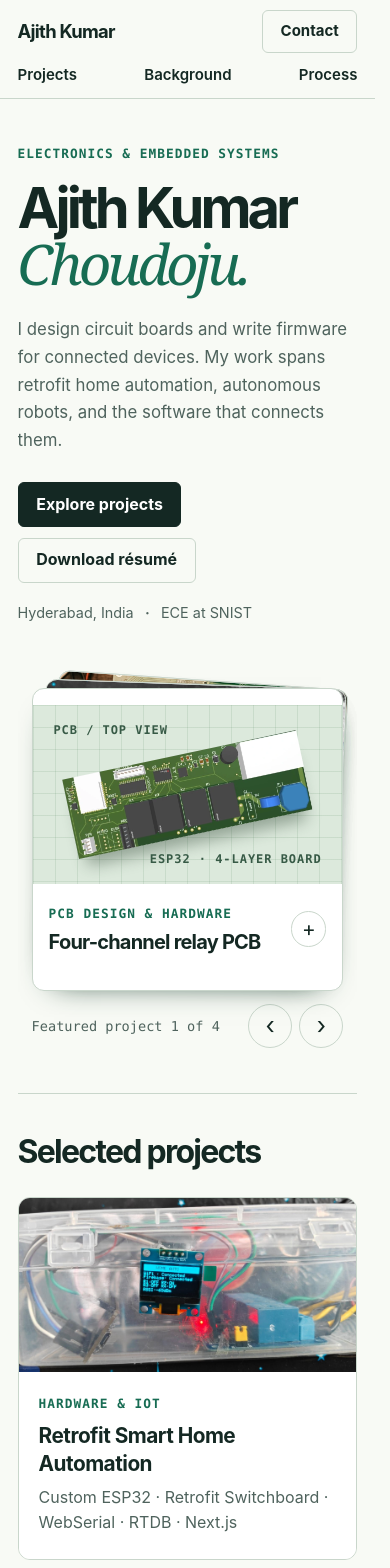
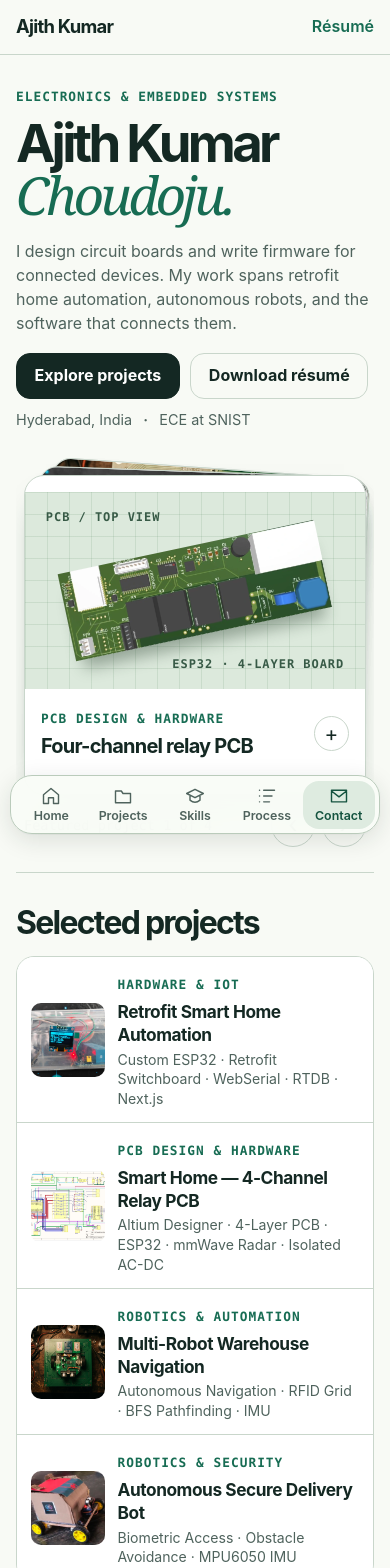
Before and after one commit to ajithhhak/portfolio, a Next.js app: page / in a window 390 px wide. Shown: the top 1568 px of the page. Built offline with nearby package versions, Linux system fonts and the light colour scheme.

Commit message:
Adapt portfolio for phones with section tabs and project sheets

```diff
--- a/app/globals.css
+++ b/app/globals.css
@@ -67,3 +67,70 @@ footer.section{display:flex;align-items:center;justify-content:space-between;gap
   background: var(--paper); color: var(--ink); font-size: 1.5rem; line-height: 1;
 }
 .deck-controls button:hover, .modal-close:hover, .carousel-arrow:hover { background: #e2ece1; }
+
+.mobile-tabs, .mobile-resume { display: none; }
+.deck-photo { height: auto; }
+
+@media (max-width: 680px) {
+  :root {
+    --font-body: -apple-system, BlinkMacSystemFont, "Segoe UI", sans-serif;
+    --dock-space: calc(5.3rem + env(safe-area-inset-bottom));
+  }
+  html { scrollbar-gutter: auto; scroll-padding-block: calc(4rem + env(safe-area-inset-top)) var(--dock-space); }
+  body { padding-bottom: var(--dock-space); }
+  .shell {
+    width: auto;
+    margin-left: max(1rem, env(safe-area-inset-left));
+    margin-right: max(1rem, env(safe-area-inset-right));
+  }
+  .top {
+    padding-top: env(safe-area-inset-top);
+    background: rgba(248,250,245,.93);
+    -webkit-backdrop-filter: blur(16px);
+    backdrop-filter: blur(16px);
+  }
+  .nav { min-height: 3.35rem; padding: .2rem 0; flex-wrap: nowrap; }
+  .nav .brand, .mobile-resume { min-height: 44px; align-items: center; }
+  .nav-links, .nav .contact-btn { display: none; }
+  .mobile-resume { display: inline-flex; color: var(--green); font-weight: 600; }
+  .mobile-tabs {
+    position: fixed; z-index: 8;
+    bottom: max(.6rem, env(safe-area-inset-bottom));
+    left: max(.6rem, env(safe-area-inset-left));
+    right: max(.6rem, env(safe-area-inset-right));
+    display: grid; grid-template-columns: repeat(5, minmax(0,1fr));
+    max-width: 30rem; margin-inline: auto; padding: .3rem;
+    background: rgba(249,252,247,.95);
+    border: 1px solid #bacbbb; border-radius: 22px;
+    box-shadow: 0 6px 24px #14282320;
+    -webkit-backdrop-filter: blur(16px);
+    backdrop-filter: blur(16px);
+  }
+  .mobile-tabs a {
+    min-height: 48px; display: grid; align-content: center; justify-items: center;
+    gap: 3px; color: var(--muted); border-radius: 16px; text-decoration: none;
+    font-size: .775rem; font-weight: 600; line-height: 1.15;
+  }
+  .mobile-tabs svg { width: 20px; height: 20px; }
+  .mobile-tabs a[aria-current] { color: #14533f; background: #deebe0; }
+  .hero { padding: 2rem 0 1.55rem; gap: 1rem; }
+  .hero h1 { font-size: clamp(3.1rem,13.5vw,4.75rem); margin: .75rem 0 1rem; }
+  .hero .intro { font-size: 1rem; line-height: 1.5; }
+  .actions { margin: 1.15rem 0 .6rem; }
+  .actions a { border-radius: 14px; }
+  .deck { padding: 28px 8px 0; }
+  .deck-card { border-radius: 20px; }
+  .deck-controls { margin-top: .5rem; }
+  .projects { gap: 0; background: white; overflow: hidden; border: 1px solid var(--line); border-radius: 18px; }
+  .project { border: 0; border-radius: 0; }
+  .project + .project { border-top: 1px solid var(--line); }
+  .project button { display: grid; grid-template-columns: clamp(4rem,19vw,5.5rem) minmax(0,1fr); align-items: center; gap: .8rem; padding: .85rem; }
+  .project .thumb { aspect-ratio: 1; border-radius: 10px; }
+  .project .details { padding: 0; }
+  .details h3 { font-size: 1.08rem; margin: .2rem 0; }
+  .details p { font-size: .88rem; line-height: 1.4; }
+  .section { padding: 2rem 0; }
+  .section > h2 { margin-bottom: 1rem; }
+  .plus { flex-shrink: 0; }
+  .contact-links a { display: inline-flex; align-items: center; min-height: 44px; overflow-wrap: anywhere; }
+}
--- a/app/layout.js
+++ b/app/layout.js
@@ -1,6 +1,8 @@
 import './globals.css';
 import './modal.css';
 import Navigation from '@/components/Navigation';
+
+export const viewport = { width: 'device-width', initialScale: 1, viewportFit: 'cover', themeColor: '#f8faf5' };
 
 export const metadata = {
   title: 'Ajith Kumar Choudoju | Electronics Engineer',
--- a/app/page.js
+++ b/app/page.js
@@ -1,5 +1,6 @@
 "use client";
 import { useState, useEffect } from 'react';
+import Image from 'next/image';
 import ProjectDeck from '@/components/ProjectDeck';
 import ImageCarousel from '@/components/ImageCarousel';
 
@@ -326,7 +327,7 @@ export default function Home() {
         <div className="projects">{allProjects.map(proj => (
           <article className="project" key={proj.id}>
             <button onClick={() => setModalData(proj)} aria-haspopup="dialog" aria-label={`Explore ${proj.title}`}>
-              <div className="thumb"><img src={proj.thumbnail} alt="" loading="lazy"/></div>
+              <div className="thumb"><Image src={proj.thumbnail} alt="" width={640} height={328} sizes="(max-width: 680px) 88px, (max-width: 1200px) 46vw, 570px" /></div>
               <div className="details"><span className="eyebrow">{proj.category}</span><h3>{proj.title}</h3><p>{proj.meta.split(' / ').join(' · ')}</p></div>
             </button>
           </article>))}</div>
@@ -347,13 +348,12 @@ export default function Home() {
       >
         {modalData && (
           <div className="project-modal" role="dialog" aria-modal="true" aria-labelledby="project-modal-title">
-            <button
-              className="modal-close"
-              onClick={() => setModalData(null)}
-              aria-label="Close modal"
-            >&times;</button>
-
             <div className="modal-header">
+              <button
+                className="modal-close"
+                onClick={() => setModalData(null)}
+                aria-label="Close modal"
+              >&times;</button>
               <div className="modal-header-label">
                 <span className="dot"></span>
                 <span>{modalData.category}</span>
--- a/components/ImageCarousel.js
+++ b/components/ImageCarousel.js
@@ -22,7 +22,7 @@ export default function ImageCarousel({ images, alt, variant = 'card' }) {
   if (!images || images.length === 0) return null;
 
   const isModal = variant === 'modal';
-  const height = isModal ? '320px' : '180px';
+  const height = isModal ? 'var(--gallery-height, 320px)' : '180px';
 
   return (
     <div
--- a/components/Navigation.js
+++ b/components/Navigation.js
@@ -1,9 +1,65 @@
+"use client";
+
+import { useEffect, useState } from 'react';
+
+const sections = [
+  { id: 'hero', label: 'Home', icon: 'M3 10.5 12 3l9 7.5V21h-6v-7H9v7H3z' },
+  { id: 'projects', label: 'Projects', icon: 'M3 6h7l2 3h9v11H3z' },
+  { id: 'education-skills', label: 'Skills', icon: 'm2 9 10-5 10 5-10 5z M6 12v5q6 5 12 0v-5' },
+  { id: 'work-process', label: 'Process', icon: 'M8 5h13M8 12h10M8 19h7M3 5h.1M3 12h.1M3 19h.1' },
+  { id: 'contact', label: 'Contact', icon: 'M3 5h18v14H3z M3 6l9 7 9-7' }
+];
+
 export default function Navigation() {
+  const [active, setActive] = useState('hero');
+
+  useEffect(() => {
+    const mobile = window.matchMedia('(max-width: 680px)');
+    const targets = sections.map(({ id }) => document.getElementById(id)).filter(Boolean);
+    let frame = 0;
+    function update() {
+      frame = 0;
+      if (!mobile.matches || !targets.length) return;
+      const atEnd = window.scrollY + window.innerHeight >= document.documentElement.scrollHeight - 2;
+      const marker = Math.min(150, window.innerHeight * .25);
+      const visible = targets.filter(el => el.getBoundingClientRect().top <= marker);
+      setActive((atEnd ? targets.at(-1) : visible.at(-1) || targets[0]).id);
+    }
+    function schedule() {
+      if (!frame && mobile.matches) frame = requestAnimationFrame(update);
+    }
+    update();
+    window.addEventListener('scroll', schedule, { passive: true });
+    window.addEventListener('resize', schedule);
+    return () => {
+      cancelAnimationFrame(frame);
+      window.removeEventListener('scroll', schedule);
+      window.removeEventListener('resize', schedule);
+    };
+  }, []);
+
   return (
-    <header className="top"><nav className="shell nav" aria-label="Main navigation">
-      <a className="brand" href="/#hero">Ajith Kumar</a>
-      <div className="nav-links"><a href="/#projects">Projects</a><a href="/#education-skills">Background</a><a href="/#work-process">Process</a></div>
-      <a className="contact-btn" href="/#contact">Contact</a>
-    </nav></header>
+    <>
+      <header className="top">
+        <nav className="shell nav" aria-label="Main navigation">
+          <a className="brand" href="/#hero">Ajith Kumar</a>
+          <div className="nav-links">
+            <a href="/#projects">Projects</a><a href="/#education-skills">Background</a>
+            <a href="/#work-process">Process</a>
+          </div>
+          <a className="contact-btn" href="/#contact">Contact</a>
+          <a className="mobile-resume" href="/resume.pdf" download>Résumé</a>
+        </nav>
+      </header>
+      <nav className="mobile-tabs" aria-label="Portfolio sections">
+        {sections.map(({ id, label, icon }) => (
+          <a key={id} href={`/#${id}`} aria-current={active === id ? 'location' : undefined}>
+            <svg aria-hidden="true" viewBox="0 0 24 24" fill="none" stroke="currentColor"
+              strokeWidth="1.7" strokeLinecap="round" strokeLinejoin="round"><path d={icon} /></svg>
+            {label}
+          </a>
+        ))}
+      </nav>
+    </>
   );
 }
--- a/components/ProjectDeck.js
+++ b/components/ProjectDeck.js
@@ -1,6 +1,7 @@
 "use client";
 
 import { useRef, useState } from 'react';
+import Image from 'next/image';
 import { flushSync } from 'react-dom';
 
 export default function ProjectDeck({ projects, onOpen }) {
@@ -50,7 +51,7 @@ export default function ProjectDeck({ projects, onOpen }) {
   function beginDrag(event) {
     if (turning.current || !event.isPrimary || event.button !== 0) return;
     suppressClick.current = false;
-    gesture.current = { id: event.pointerId, x: event.clientX, time: event.timeStamp };
+    gesture.current = { id: event.pointerId, x: event.clientX, y: event.clientY, time: event.timeStamp };
     event.currentTarget.setPointerCapture(event.pointerId);
   }
 
@@ -61,7 +62,9 @@ export default function ProjectDeck({ projects, onOpen }) {
     const delta = event.clientX - drag.x;
     const distance = Math.abs(delta);
     const speed = distance / Math.max(1, event.timeStamp - drag.time);
-    suppressClick.current = distance > 7;
+    const vertical = Math.abs(event.clientY - drag.y);
+    suppressClick.current = Math.max(distance, vertical) > 7;
+    if (vertical > distance) { setOffset(0); return; }
     if (distance > event.currentTarget.offsetWidth * .18 || (distance > 22 && speed > .45)) {
       move(delta < 0 ? 1 : -1);
     } else {
@@ -94,6 +97,10 @@ export default function ProjectDeck({ projects, onOpen }) {
               onPointerMove={event => {
                 if (gesture.current?.id === event.pointerId) {
                   const delta = event.clientX - gesture.current.x;
+                  if (Math.abs(event.clientY - gesture.current.y) > Math.abs(delta)) {
+                    setOffset(0);
+                    return;
+                  }
                   const width = event.currentTarget.offsetWidth;
                   setOffset(delta / (1 + Math.abs(delta) / (width * .7)));
                 }
@@ -111,7 +118,7 @@ export default function ProjectDeck({ projects, onOpen }) {
                     <img src="/pcb/relay-board.webp" width="877" height="297" alt="" />
                     <span className="drawing-note">ESP32 · 4-layer board</span>
                   </div>
-                ) : <img className="deck-photo" src={project.thumbnail} alt="" />}
+                ) : <Image className="deck-photo" src={project.thumbnail} width={780} height={451} sizes="(max-width: 680px) 90vw, (max-width: 1200px) 45vw, 550px" alt="" />}
                 <div className="caption">
                   <div><span className="eyebrow">{project.category}</span>
                     <h2>{isBoard ? 'Four-channel relay PCB' : project.title}</h2></div>
```
Also changed, not shown: app/modal.css (+30 -0 lines).
